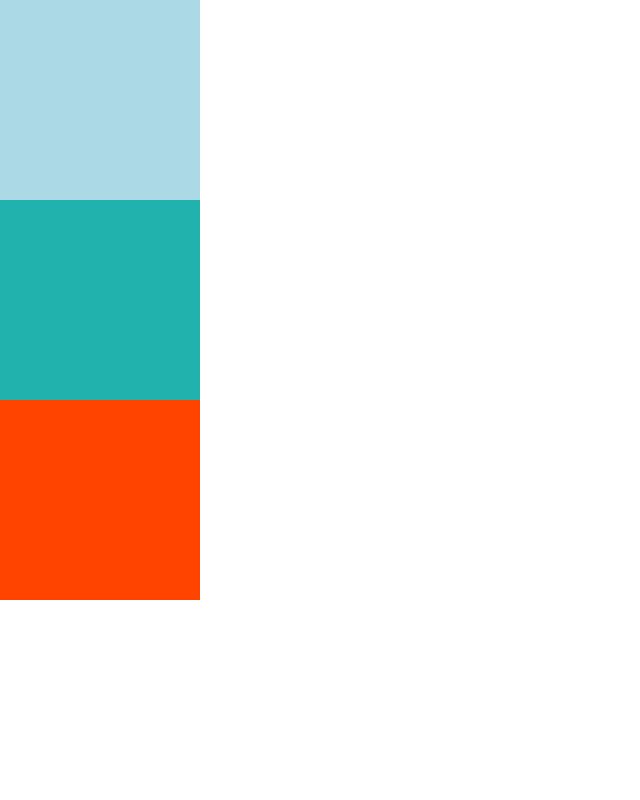
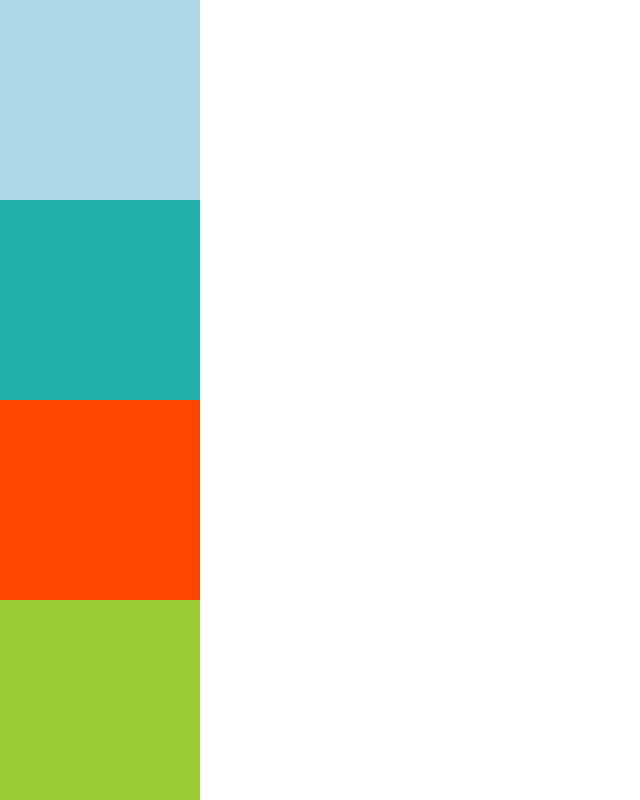
Before and after one commit to water1525/9.25, a plain HTML site: page index.html in a window 1280 px wide. Shown: the whole page, without its empty margins (0-640 px from the left). Drawn offline with Linux system fonts and the light colour scheme.

Commit message:
'main_3'

```diff
--- a/index.html
+++ b/index.html
@@ -22,6 +22,11 @@
             height: 200px;
             background-color: orangered;
         }
+        .box3{
+            width: 200px;
+            height: 200px;
+            background-color: yellowgreen;
+        }
     </style>
 </head>
 <body>
@@ -29,6 +34,7 @@
     <div class="box"></div>
     <div class="box1"></div>
     <div class="box2"></div>
+    <div class="box3"></div>
 
 </body>
 </html>
```
